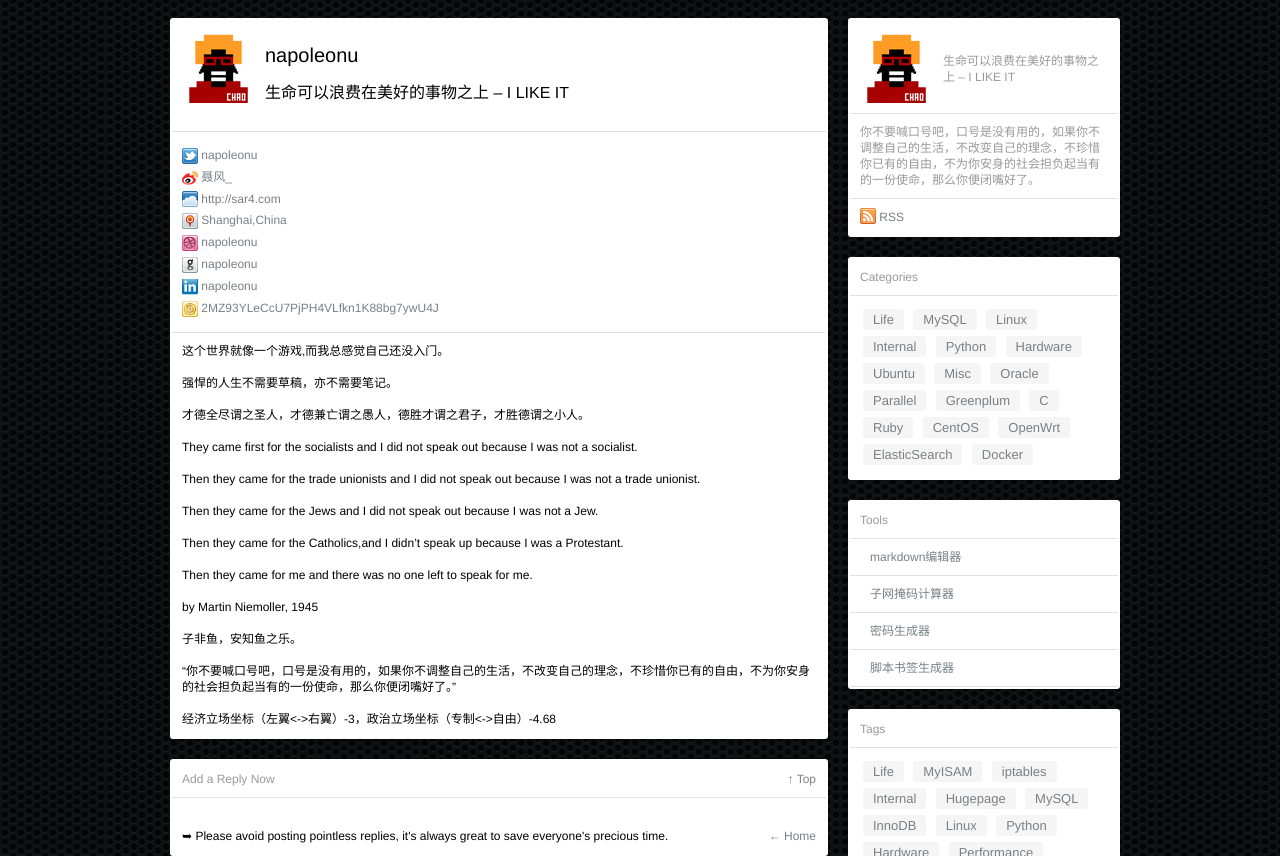
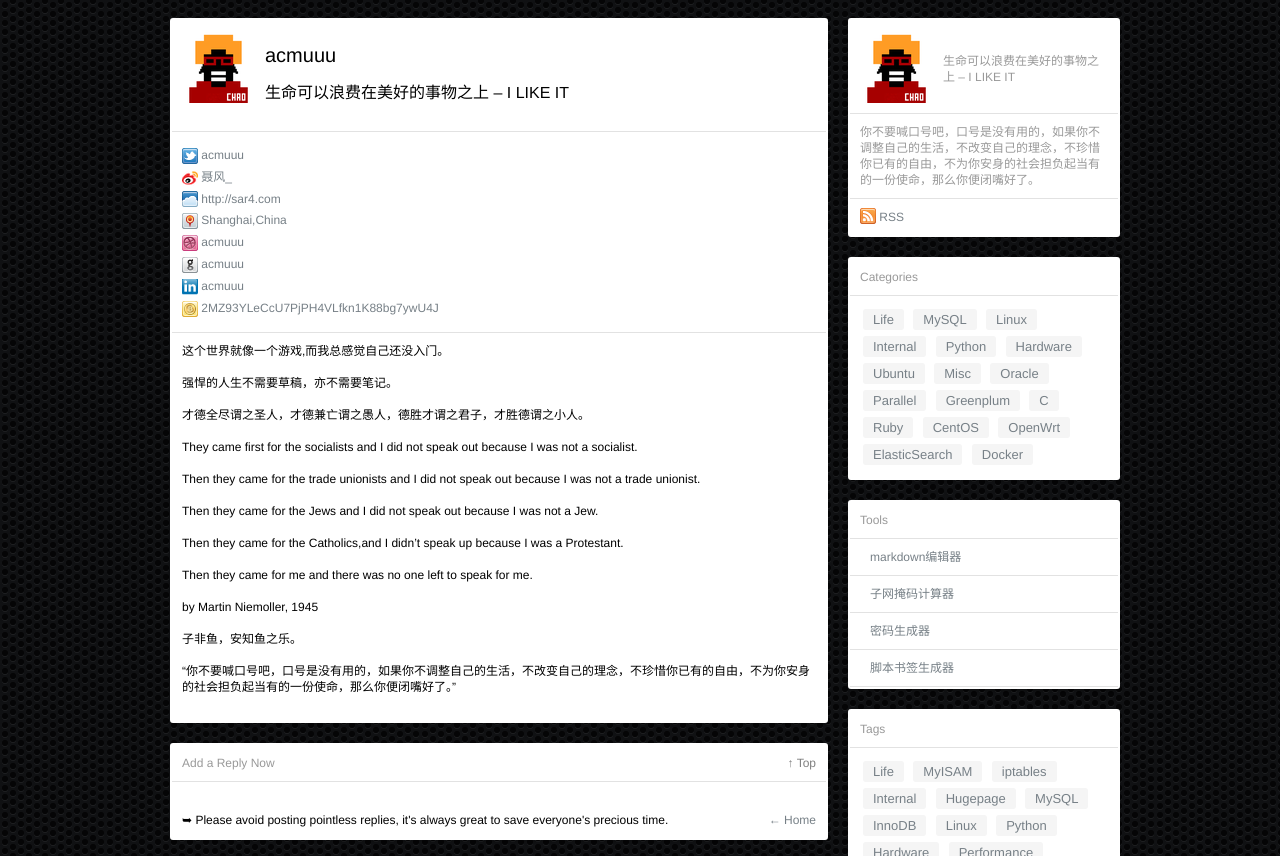
Before and after one commit to acmuuu/acmuuu.github.com, a Jekyll site: the page built from acmuuu.md, in a window 1280 px wide and 900 px high, cut to the strip 44-900 px from the top of the window. Built offline with Jekyll 4.4.1, drawn with Linux system fonts in a browser that asks for light colours.

Commit message:
Update about.html

```diff
--- a/_includes/themes/babel/about.html
+++ b/_includes/themes/babel/about.html
@@ -6,7 +6,7 @@
                         <td width="10"></td>
                         <td width="auto" valign="top" align="left">
                             <div class="fr"></div>
-                            <h1 style="margin-bottom: 5px;">napoleonu</h1>
+                            <h1 style="margin-bottom: 5px;">acmuuu</h1>
                             <span class="bigger gray">生命可以浪费在美好的事物之上 – I LIKE IT</span>
                             <div class="sep5"></div>
                             <span class="fade"> </span>
@@ -19,18 +19,18 @@
 
             <div class="cell">
                 <div class="sep5"></div>
-                <img src="/assets/themes/babel/img/twitter.png" align="absmiddle">&nbsp;<a href="https://twitter.com/napoleonu" target="_blank">napoleonu</a><div class="sep5"></div>
-                <img src="/assets/themes/babel/img/weibo.png" align="absmiddle">&nbsp;<a href="http://weibo.com/napoleonu" target="_blank">聂风_</a><div class="sep5"></div>
-                <img src="/assets/themes/babel/img/mobileme.png" align="absmiddle">&nbsp;<a href="http://sar4.com" target="_blank">http://sar4.com</a><div class="sep5"></div>
+                <img src="/assets/themes/babel/img/twitter.png" align="absmiddle">&nbsp;<a href="https://twitter.com/acmuuu" target="_blank">acmuuu</a><div class="sep5"></div>
+                <img src="/assets/themes/babel/img/weibo.png" align="absmiddle">&nbsp;<a href="http://weibo.com/acmuuu" target="_blank">聂风_</a><div class="sep5"></div>
+                <img src="/assets/themes/babel/img/mobileme.png" align="absmiddle">&nbsp;<a href="http://acmuuu.com" target="_blank">http://sar4.com</a><div class="sep5"></div>
                 <img src="/assets/themes/babel/img/location.png" align="absmiddle">&nbsp;<a href="http://www.google.com/maps?q=Shanghai,China" target="_blank">Shanghai,China</a><div class="sep5"></div>
-                <img src="/assets/themes/babel/img/dribbble.png" align="absmiddle">&nbsp;<a href="http://dribbble.com/napoleonu" target="_blank">napoleonu</a><div class="sep5"></div>
-                <img src="/assets/themes/babel/img/github.png" align="absmiddle">&nbsp;<a href="http://github.com/napoleonu" target="_blank">napoleonu</a><div class="sep5"></div>
-                <img src="/assets/themes/babel/img/linkedin.png" align="absmiddle">&nbsp;<a href="http://cn.linkedin.com/in/napoleonu" target="_blank">napoleonu</a><div class="sep5"></div>
+                <img src="/assets/themes/babel/img/dribbble.png" align="absmiddle">&nbsp;<a href="http://dribbble.com/acmuuu" target="_blank">acmuuu</a><div class="sep5"></div>
+                <img src="/assets/themes/babel/img/github.png" align="absmiddle">&nbsp;<a href="http://github.com/acmuuu" target="_blank">acmuuu</a><div class="sep5"></div>
+                <img src="/assets/themes/babel/img/linkedin.png" align="absmiddle">&nbsp;<a href="http://linkedin.com/in/acmuuu" target="_blank">acmuuu</a><div class="sep5"></div>
                 <img src="/assets/themes/babel/img/btc.png" align="absmiddle">&nbsp;<a href="http://blockexplorer.com/address/2MZ93YLeCcU7PjPH4VLfkn1K88bg7ywU4J" target="_blank">2MZ93YLeCcU7PjPH4VLfkn1K88bg7ywU4J</a><div class="sep5"></div>
             </div>
 
             <div class="inner">
-                这个世界就像一个游戏,而我总感觉自己还没入门。<br><br>强悍的人生不需要草稿，亦不需要笔记。<br><br>才德全尽谓之圣人，才德兼亡谓之愚人，德胜才谓之君子，才胜德谓之小人。<br><br>They came first for the socialists and I did not speak out because I was not a socialist. <br><br>Then they came for the trade unionists and I did not speak out because I was not a trade unionist.<br> <br>Then they came for the Jews and I did not speak out because I was not a Jew. <br><br>Then they came for the Catholics,and I didn’t speak up because I was a Protestant. <br><br>Then they came for me and there was no one left to speak for me.<br><br>by Martin Niemoller, 1945<br><br>子非鱼，安知鱼之乐。<br><br>“你不要喊口号吧，口号是没有用的，如果你不调整自己的生活，不改变自己的理念，不珍惜你已有的自由，不为你安身的社会担负起当有的一份使命，那么你便闭嘴好了。”<br><br>经济立场坐标（左翼&lt;-&gt;右翼）-3，政治立场坐标（专制&lt;-&gt;自由）-4.68
+                这个世界就像一个游戏,而我总感觉自己还没入门。<br><br>强悍的人生不需要草稿，亦不需要笔记。<br><br>才德全尽谓之圣人，才德兼亡谓之愚人，德胜才谓之君子，才胜德谓之小人。<br><br>They came first for the socialists and I did not speak out because I was not a socialist. <br><br>Then they came for the trade unionists and I did not speak out because I was not a trade unionist.<br> <br>Then they came for the Jews and I did not speak out because I was not a Jew. <br><br>Then they came for the Catholics,and I didn’t speak up because I was a Protestant. <br><br>Then they came for me and there was no one left to speak for me.<br><br>by Martin Niemoller, 1945<br><br>子非鱼，安知鱼之乐。<br><br>“你不要喊口号吧，口号是没有用的，如果你不调整自己的生活，不改变自己的理念，不珍惜你已有的自由，不为你安身的社会担负起当有的一份使命，那么你便闭嘴好了。”<br><br>
             </div>
 
         </div>
```
